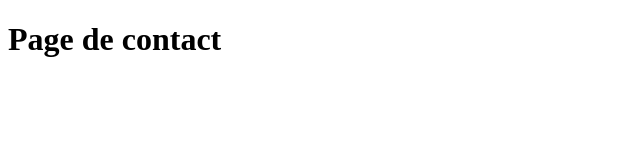
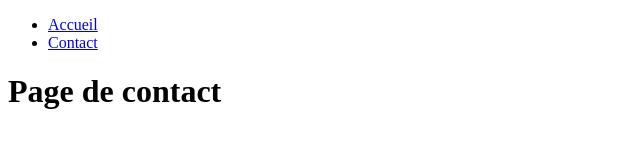
Before and after one commit to GabMaisonneuve/TravailEquipeJustinGabriel, a plain HTML site: page projet1/projet1/contact.html in a window 1280 px wide. Shown: the whole page, without its empty margins (0-640 px from the left). Drawn offline with Linux system fonts and the light colour scheme.

Commit message:
Ajout de la navigation aux pages Accueil et Contact

```diff
--- a/projet1/projet1/contact.html
+++ b/projet1/projet1/contact.html
@@ -6,6 +6,12 @@
     <title>Contact</title>
   </head>
   <body>
+    <nav>
+      <ul>
+        <li><a href="index.html">Accueil</a></li>
+        <li><a href="contact.html">Contact</a></li>
+      </ul>
+    </nav>
     <h1>Page de contact</h1>
   </body>
 </html>
```
Also changed, not shown: projet1/projet1/index.html (+6 -0 lines).
